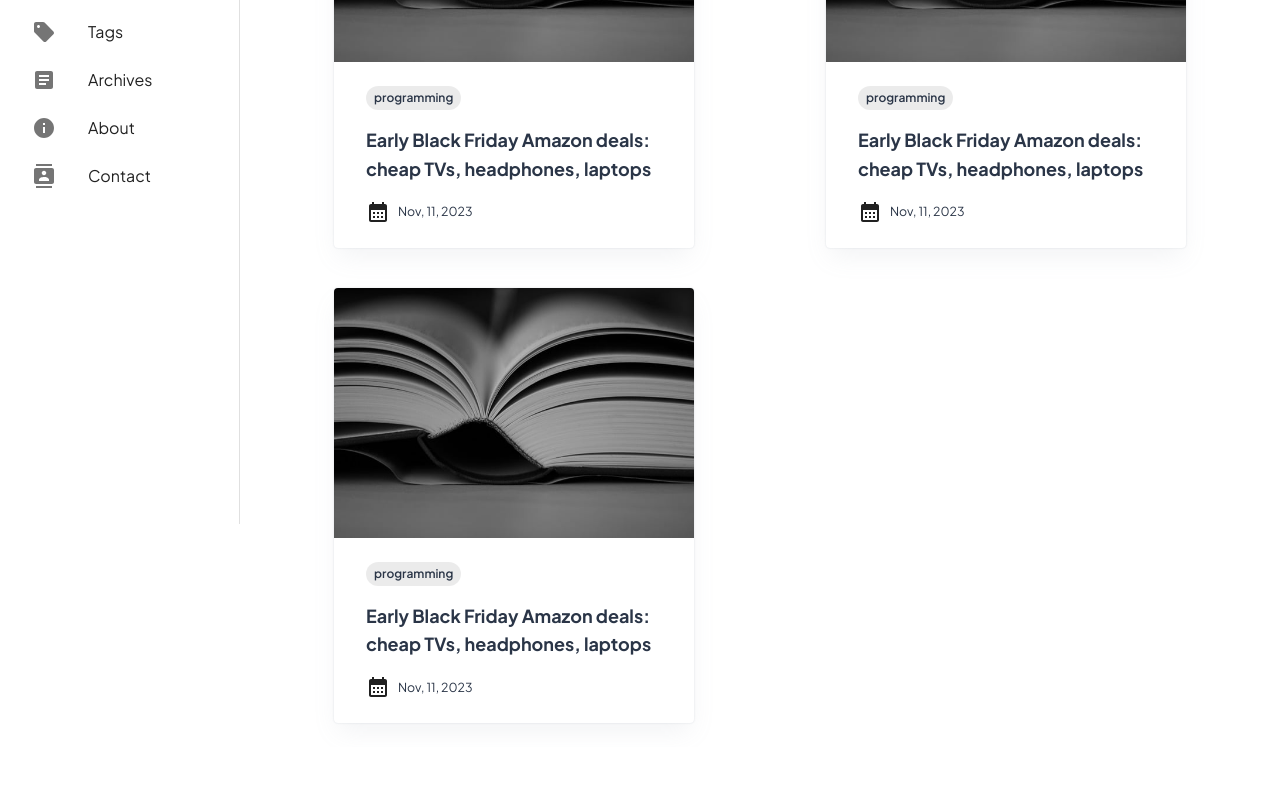
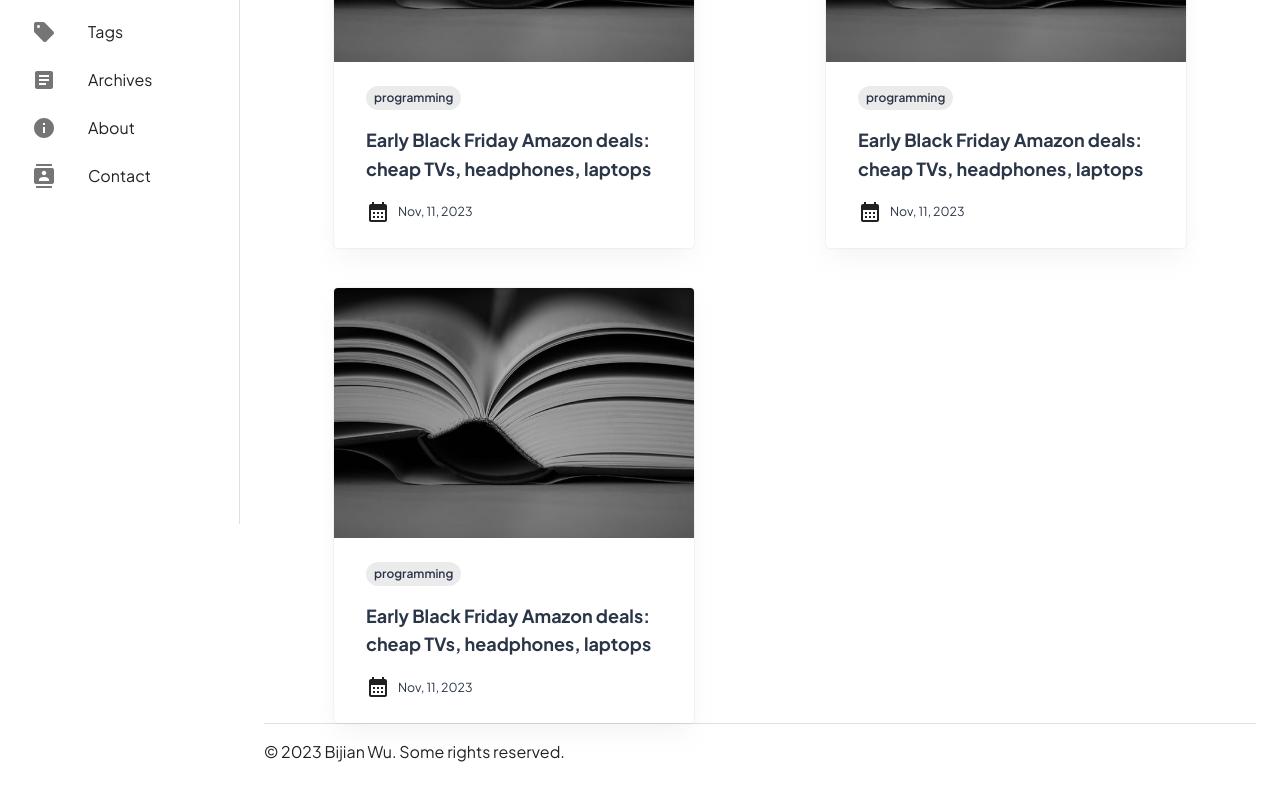
Before and after one commit to BijianWu/blog, a React (Create React App) app: page / in a window 1280 px wide. Shown: the part 276-1076 px from the top of the page. Before the commit the page ends 1023 px from the top, so only its background shows below. Built offline with nearby package versions, Linux system fonts and the light colour scheme.

Commit message:
example footer added in

```diff
--- a/src/components/Layout.jsx
+++ b/src/components/Layout.jsx
@@ -229,9 +229,20 @@ export default function Layout(props){
             sx={{ flexGrow: 1, p: 3, width: { sm: `calc(100% - ${drawerWidth}px)` } }}
         >
             <Toolbar />
+            <Stack  sx={{minHeight: "85vh"}}>
+
+
             <Container maxWidth="lg">
                 <Outlet />
             </Container>
+
+            <Box sx={{marginTop: "auto"}}>
+              <Divider />
+              <Typography paragraph my={2}>© {new Date().getFullYear()} Bijian Wu. Some rights reserved.</Typography>
+            </Box>
+
+
+            </Stack>
         </Box>
         </Box>
 
```
